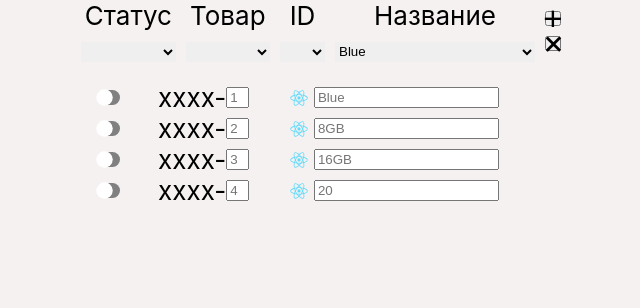
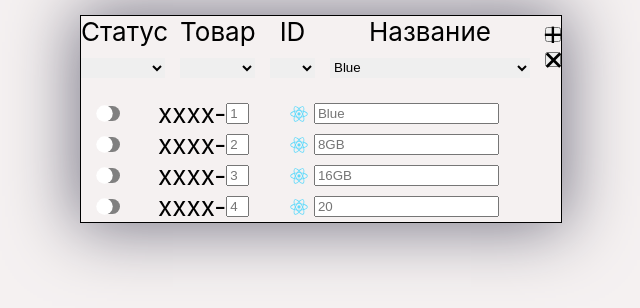
Before and after one commit to AoDWork/LP-CRM, a React (Create React App) app: page / in a window 1280 px wide. Shown: the top 308 px of the page, without its empty margins (319-959 px from the left). Built offline with nearby package versions, Linux system fonts and the light colour scheme.

Commit message:
box shadow

```diff
--- a/src/App.css
+++ b/src/App.css
@@ -12,6 +12,9 @@
 
 .table-container {
   width: 480px;
+  margin-top: 15px;
+  border: 1px solid black;
+  box-shadow: 0px 0px 64px 5px rgb(123, 121, 136);
 }
 
 
@@ -19,7 +22,8 @@
 /*==== HEADER ====*/
 .header {
   display: flex;
-  gap: 10px;
+  justify-content: space-around;
+  gap: 15px;
   margin-bottom: 20px;
 }
 
--- a/src/App.js
+++ b/src/App.js
@@ -17,7 +17,7 @@ function App() {
   const Card = (props) => {
     return (
       <div className='card'>
-        <div className='switch'>
+        <div className='switch' onClick={handleSwitch}>
           <input type="checkbox" />
         </div>
         <div className='card-good'>
@@ -28,7 +28,7 @@ function App() {
           <img src={Img} alt="" />
           <input className='name' type="text" placeholder={props.named} />
         </div>
-        <button className='deleteCard'>+</button>
+        <button className='deleteCard' onClick={deleteCard}>+</button>
       </div>
     );
   }
@@ -51,6 +51,14 @@ function App() {
     console.log(cards);
   }
 
+  const deleteCard = (e) => {
+    // setCards([...cards].map((el, ind) => {
+    //       if(e.)
+    //     })
+    // );
+    console.log(e);
+  }
+
   const handleMouseOver = e => {
     let foo = document.querySelectorAll(".deleteCard");
 
@@ -66,6 +74,13 @@ function App() {
       foo[i].classList.remove("reavel");
     }
   };
+
+  const handleSwitch = e => {
+    console.log(e.currentTarget.id)
+  };
+
+
+
 
   return (
     <div className="App">
```
